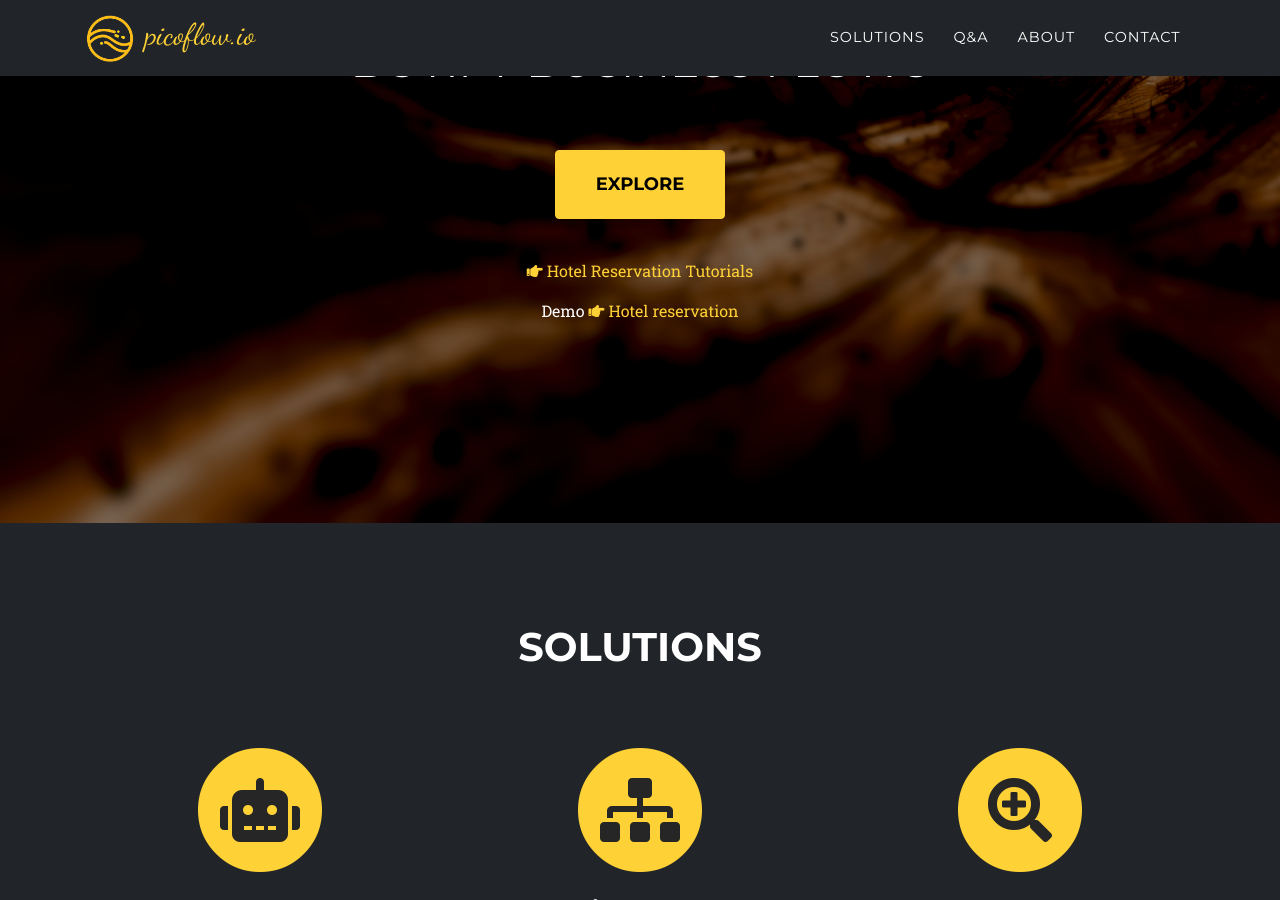
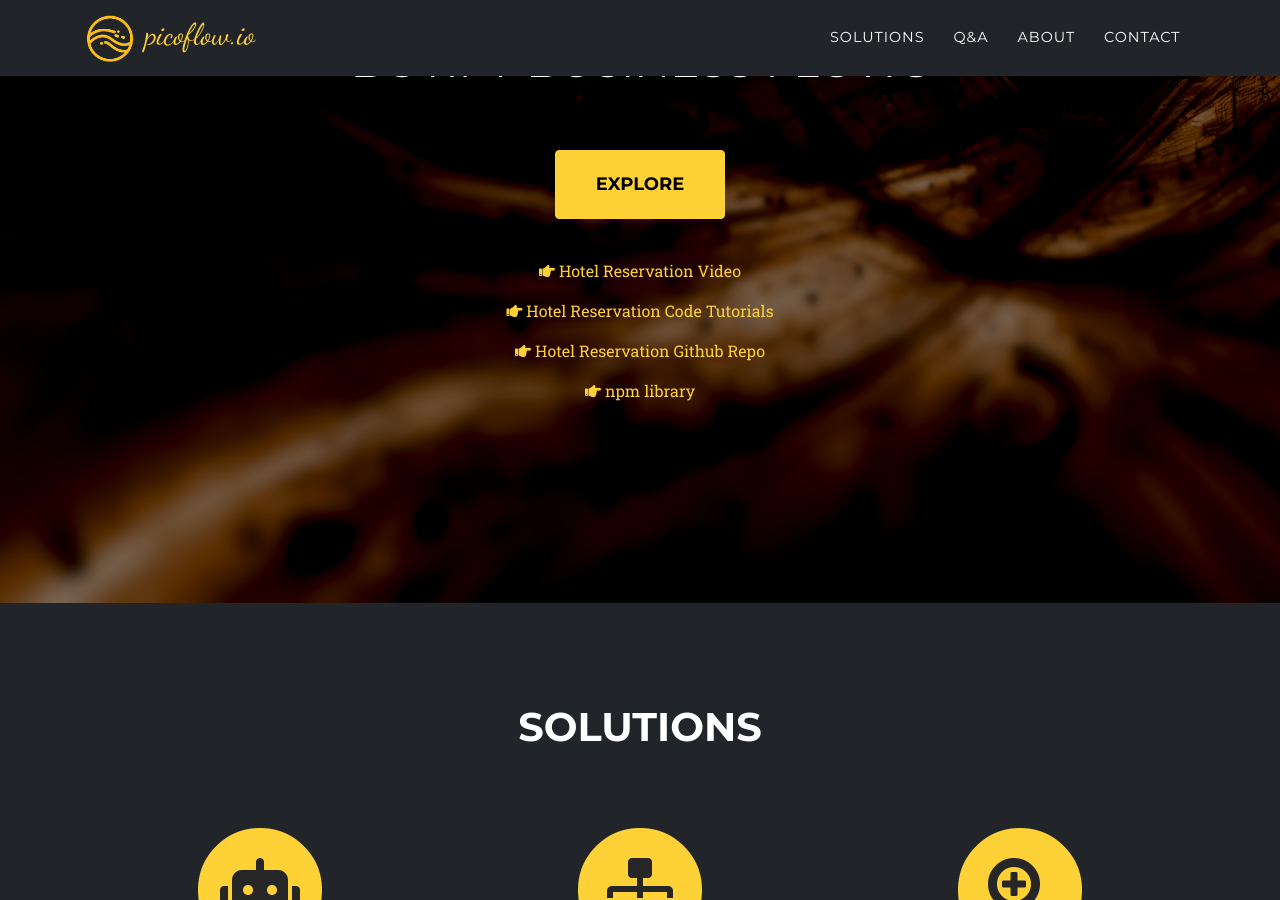
Before and after one commit to picoflow1/jekyll, a Jekyll site: the page built from index.md, in a window 1280 px wide and 900 px high, scrolled down 372 px. Built offline with Jekyll 4.4.1, drawn with Linux system fonts in a browser that asks for light colours; some web fonts are replaced.

Commit message:
add new links

```diff
--- a/_includes/navheader.html
+++ b/_includes/navheader.html
@@ -83,16 +83,28 @@
       <br />
       <div class="text-white mt-3">
         <i class="fas fa-hand-point-right text-primary"></i>
+        <a href="https://youtu.be/YHzov6LNg1o">Hotel Reservation Video</a>
+      </div>
+
+      <div class="text-white mt-3">
+        <i class="fas fa-hand-point-right text-primary"></i>
         <a href="https://tutorial1.picoflow.io" class="home-button"
-          >Hotel Reservation Tutorials</a
+          >Hotel Reservation Code Tutorials</a
         >
       </div>
 
       <div class="text-white mt-3">
-        Demo
         <i class="fas fa-hand-point-right text-primary"></i>
-        <a href="https://youtu.be/YHzov6LNg1o">Hotel reservation</a>
+        <a href="https://github.com/picoflowio/hotel-demo" class="home-button"
+          >Hotel Reservation Github Repo</a
+        >
       </div>
+
+      <div class="text-white mt-3">
+        <i class="fas fa-hand-point-right text-primary"></i>
+        <a href="https://www.npmjs.com/package/@picoflow/core">npm library</a>
+      </div>
+
       {%- endif -%}
     </div>
   </div>
```
Also changed, not shown: 1 other file.
